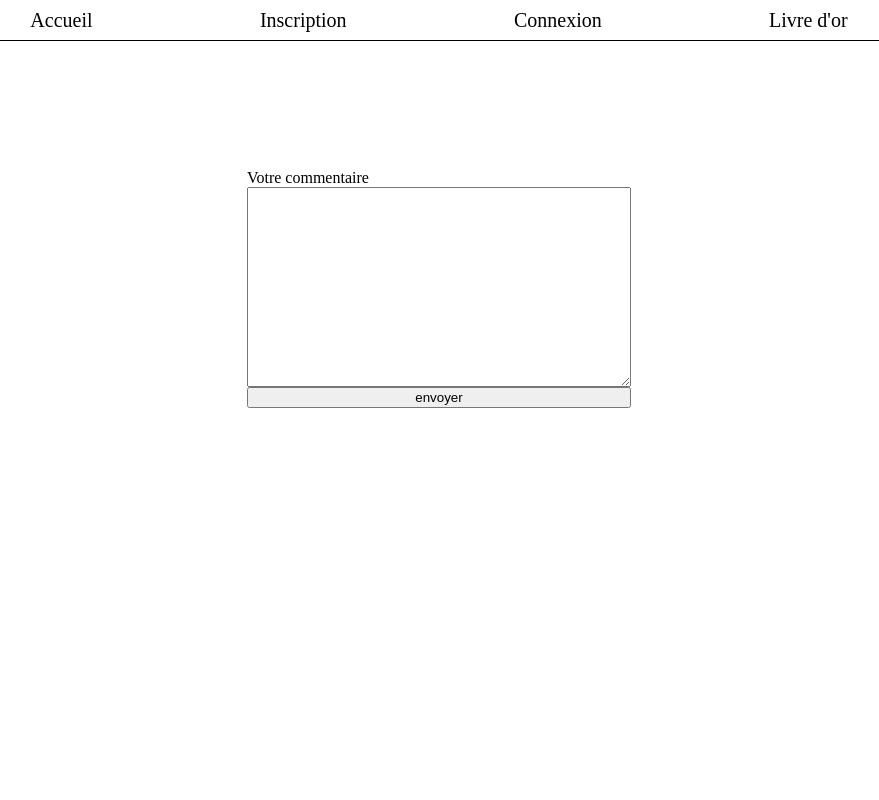
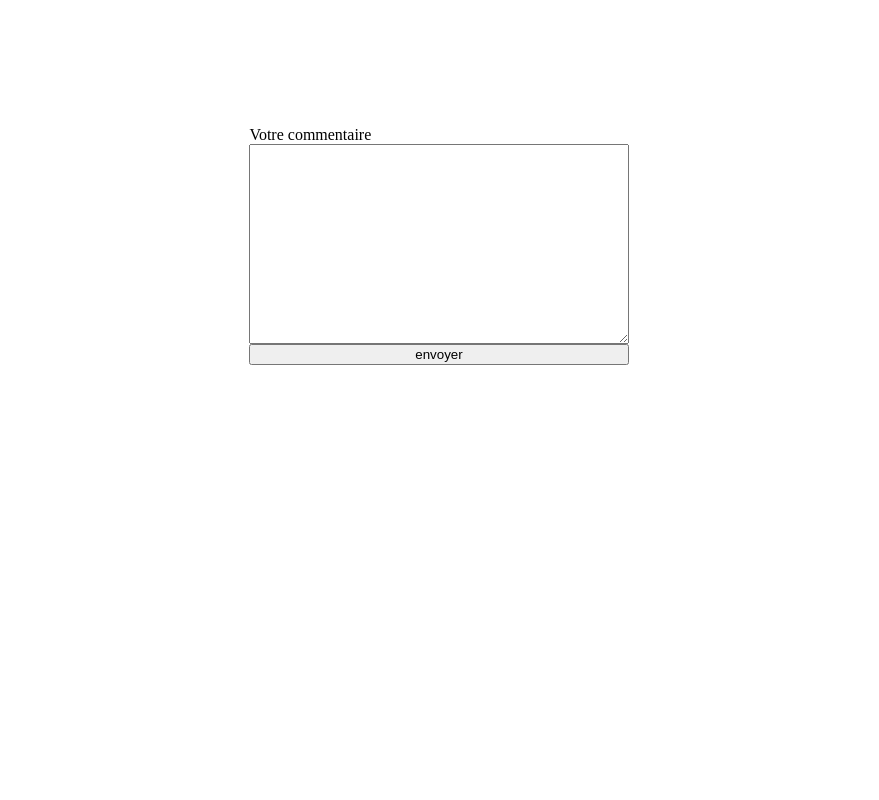
Before and after one commit to samuel-joly/Livre-or, a PHP site: page /commentaire.php in a window 1280 px wide. Shown: the whole page, without its empty margins (201-1080 px from the left). Run offline with PHP 8.4, Linux system fonts and the light colour scheme.

Commit message:
include commentaires

```diff
--- a/commentaire.php
+++ b/commentaire.php
@@ -1,28 +1,10 @@
- <?php
-	session_start();
-?>
 
-<html>
-	<head>
-		<title>Connexion Entreprise</title>
-		<meta charset="utf-8"/>
-	</head>
-
-	<body>
-		<?php include('header.php') ?>
-
-		<main>
 			<form action="" method="post">
 				<label for="commentaire">Votre commentaire</label>
 				<textarea name="commentaire" cols="50" row="20"></textarea>
 
 				<input type="submit" value="envoyer" name="submitBtn"/>
 			</form>
-		</main>
-
-	</body>
-</html>
-
 
 <?php
 	if(isset($_POST["submitBtn"]))
@@ -46,50 +28,6 @@
 
 <style>
 
-	body
-	{
-		margin:0px;
-	}
-
-	header
-	{
-		height:40px;
-		border-bottom:1px solid black;
-		display:flex;
-	}
-
-	header nav
-	{
-		width:90%;
-		margin:auto;
-
-		display:flex;
-		justify-content:space-evenly;
-	}
-
-	header img
-	{
-		height:35px;
-		border-radius:50%;
-	}
-
-	header nav a
-	{
-		color:black;
-		text-decoration:none;
-		font-size:20px;
-		height:100%;
-
-		transition:color 0.3s ease;
-	}
-
-	header nav a:hover
-	{
-		color:orange;
-	}
-
-
-
 	form
 	{
 		width:30%;
```
Also changed, not shown: fonction.php (added, +15 -0 lines), livre-or.php (+10 -11 lines).
